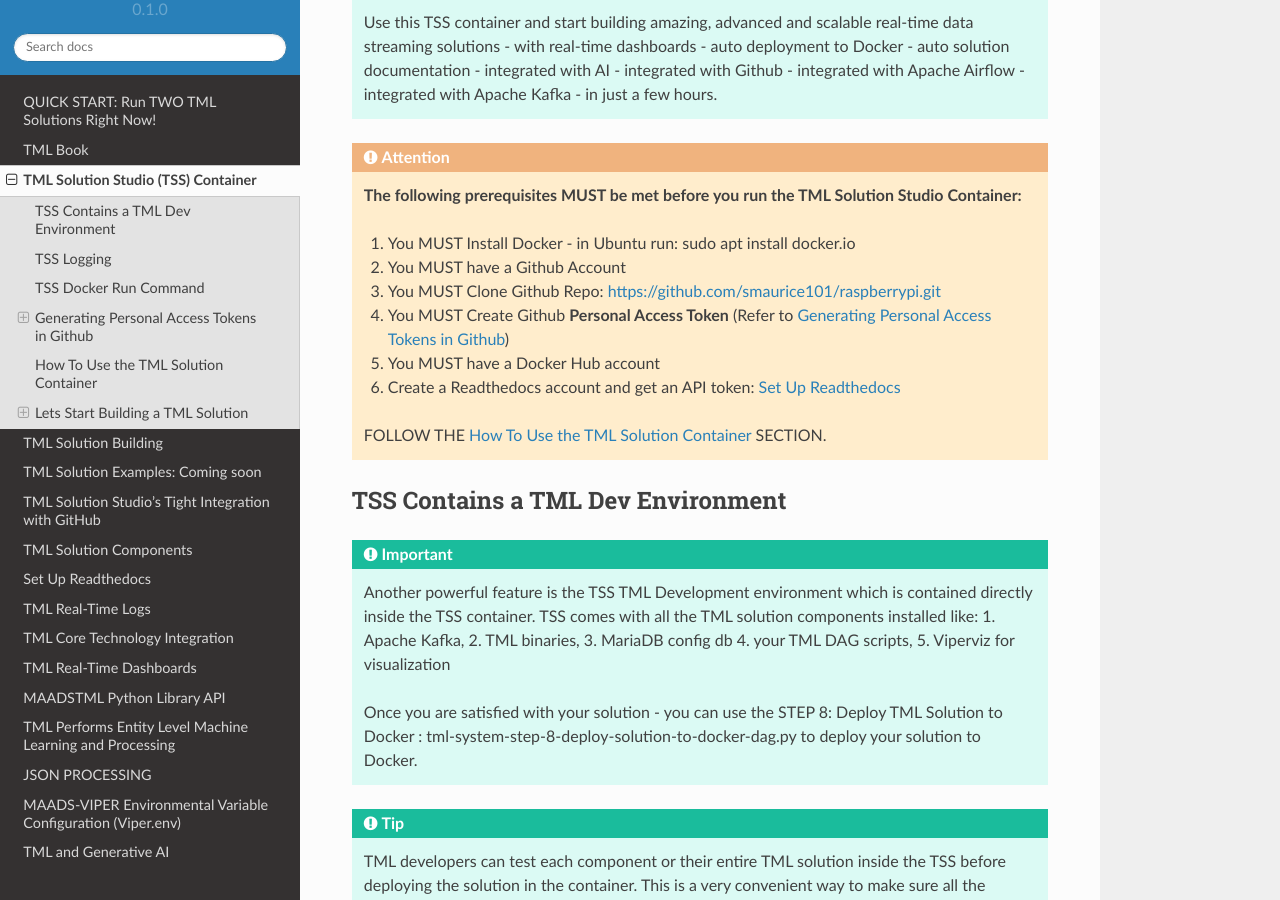
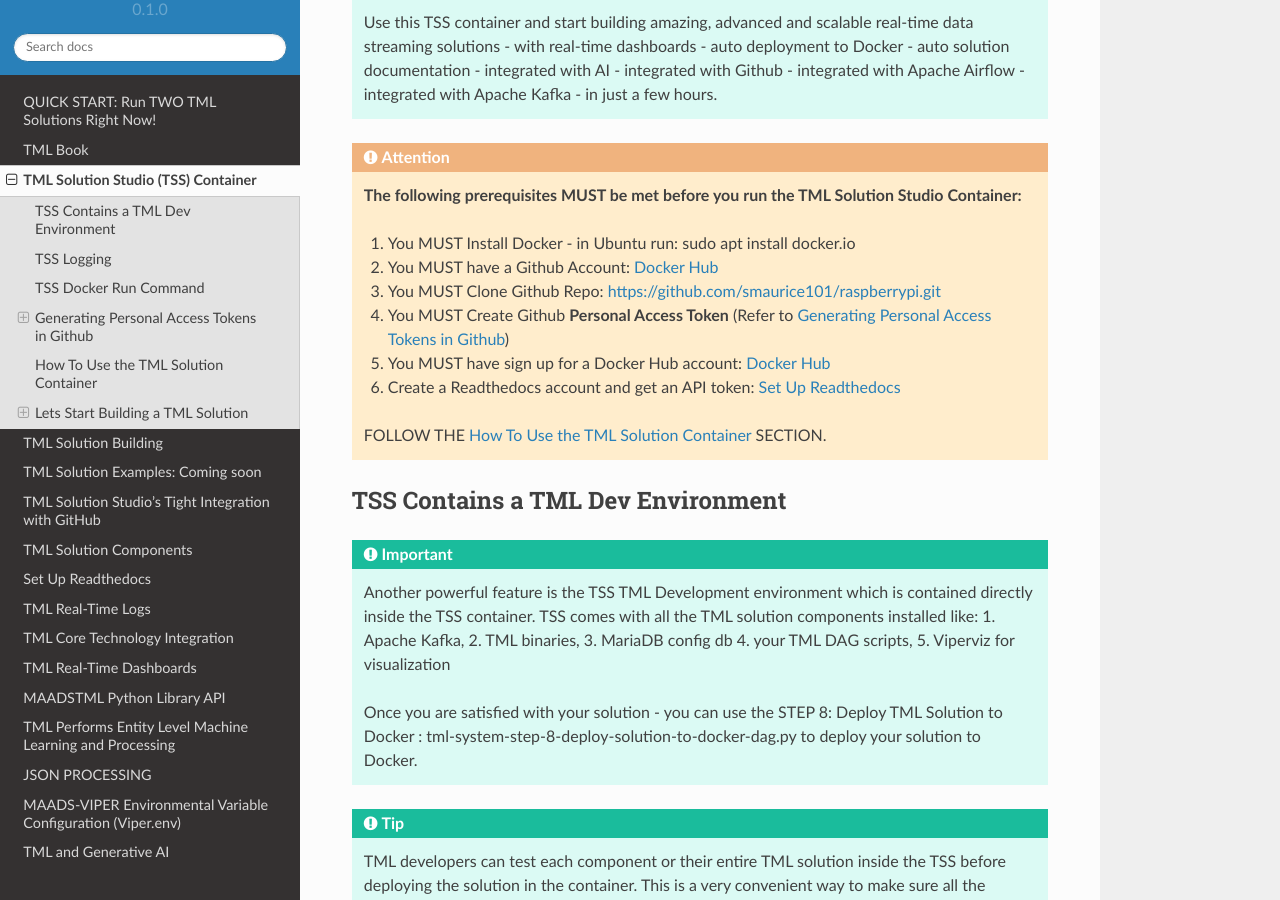
Before and after one commit to smaurice101/readthedocs, a Sphinx documentation site: the page built from docs/source/docker.rst, in a window 1280 px wide and 900 px high, scrolled down 776 px. Built offline with Sphinx 7.4.7 and the Read the Docs theme 2.0.0, drawn with Linux system fonts in a browser that asks for light colours.

Commit message:
Update docker.rst

```diff
--- a/docs/source/docker.rst
+++ b/docs/source/docker.rst
@@ -19,13 +19,13 @@
 
    1. You MUST Install Docker - in Ubuntu run: sudo apt install docker.io
 
-   2. You MUST have a Github Account
+   2. You MUST have a Github Account: `Docker Hub <https://https://github.com/>`_
 
    3. You MUST Clone Github Repo: https://github.com/smaurice101/raspberrypi.git
 
    4. You MUST Create Github **Personal Access Token** (Refer to :ref:`Generating Personal Access Tokens in Github`)
 
-   5. You MUST have a Docker Hub account
+   5. You MUST have sign up for a Docker Hub account: `Docker Hub <https://hub.docker.com/>`_
 
    6. Create a Readthedocs account and get an API token: :ref:`Set Up Readthedocs`
 
```
